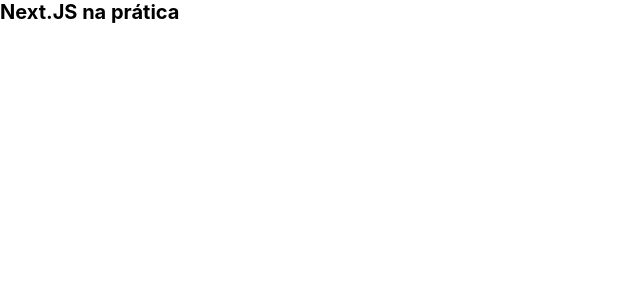
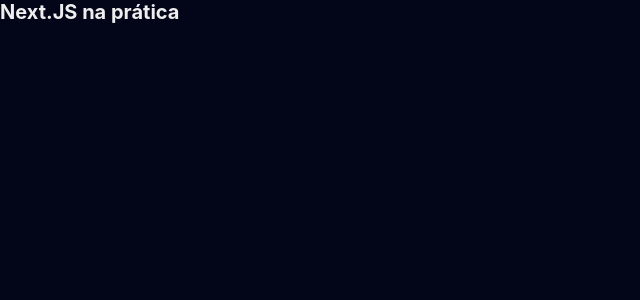
Before and after one commit to MiguelMachado-dev/my-trips, a Next.js app: page / in a window 1280 px wide. Shown: the top 300 px of the page, without its empty margins (0-640 px from the left). Built offline with nearby package versions, Linux system fonts and the light colour scheme.

Commit message:
feat(css-variables): added css variables

```diff
--- a/src/styles/global.ts
+++ b/src/styles/global.ts
@@ -1,6 +1,18 @@
 import { createGlobalStyle } from 'styled-components'
 
 const GlobalStyle = createGlobalStyle`
+  :root {
+    --highlight: #e20e8d;
+    --background: #030518;
+    --white: #eeeeee;
+
+    --container: 100rem;
+
+    --small: 1.5rem;
+    --medium: 3rem;
+    --large: 5rem;
+  }
+
   * {
     margin: 0;
     padding: 0;
@@ -13,11 +25,22 @@
 
   html, body, #__next {
     height: 100%;
+    background: var(--background);
+    color: var(--white);
   }
 
   body {
     font-family: --apple-system, BlinkMacSystemFont, 'Segoe UI', Roboto, Oxygen, Ubuntu, Cantarell, 'Open Sans', 'Helvetica Neue', sans-serif;
   }
+
+  p {
+    font-size: 2rem;
+    line-height: var(--medium);
+  }
+
+  a {
+    color: var(--highlight);
+  }
 `
 
 export default GlobalStyle
```
